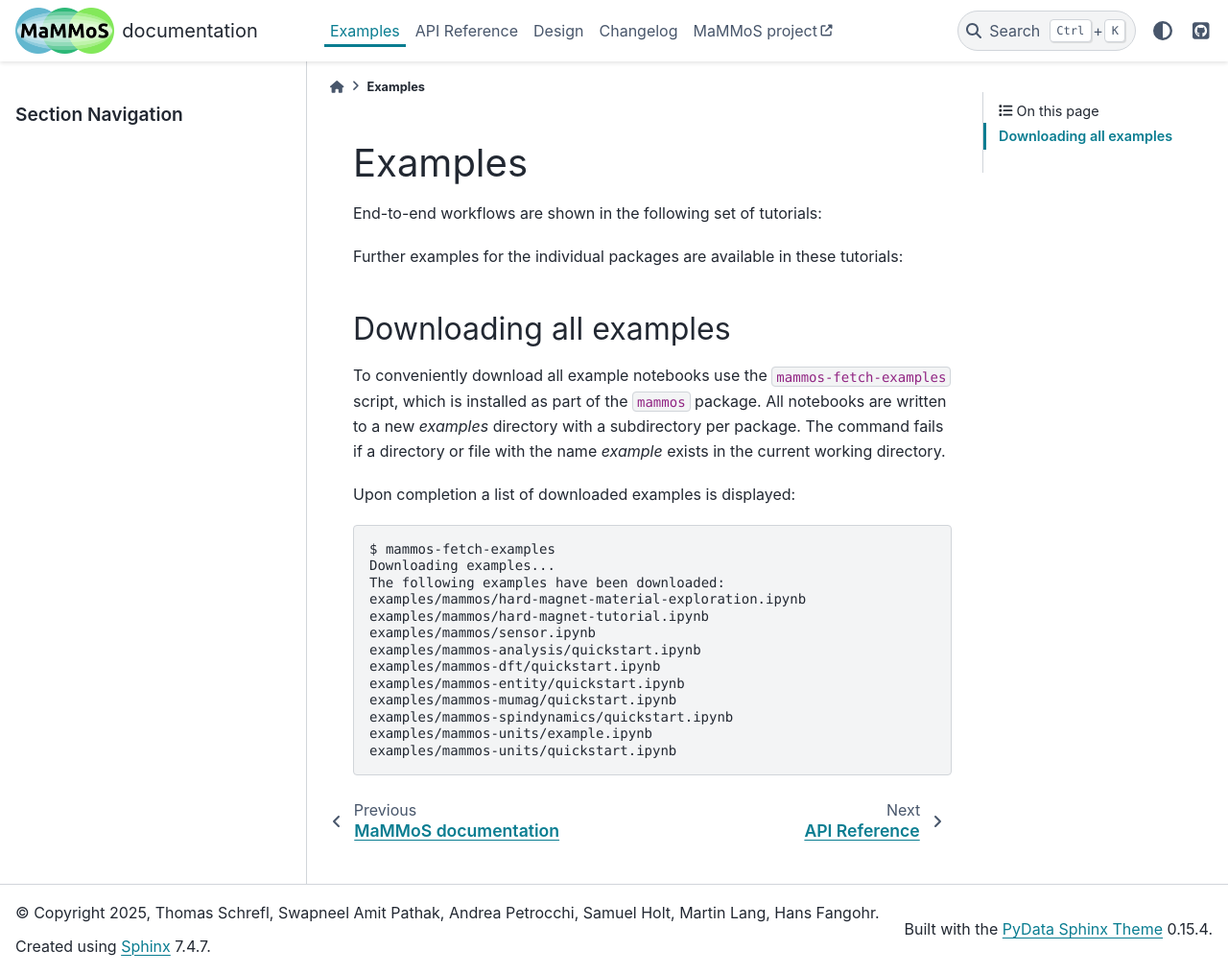
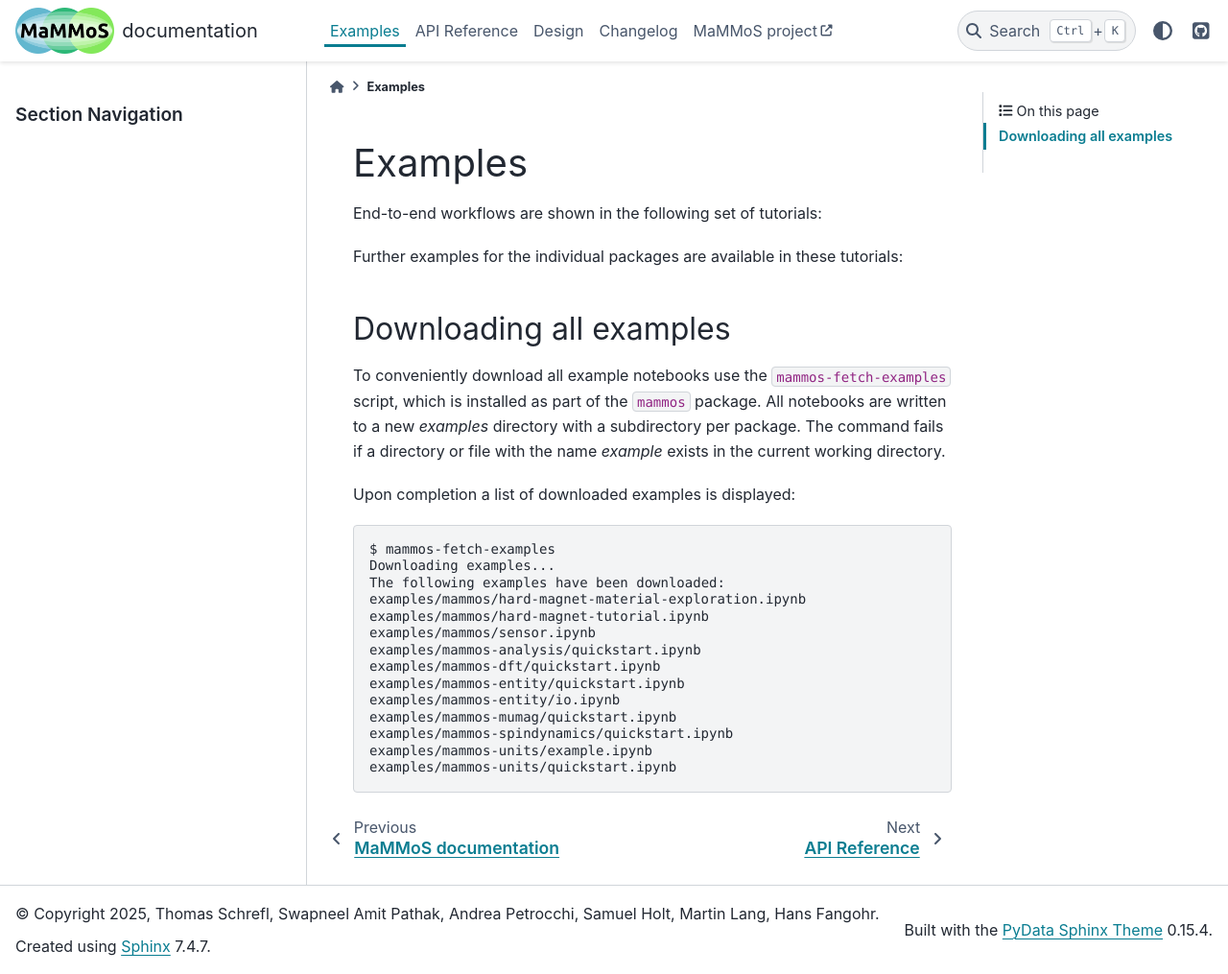
Before and after one commit to MaMMoS-project/mammos, a Sphinx documentation site: the page built from docs/source/examples/index.rst, in a window 1280 px wide and 1015 px high. Shown: the whole window at 96% size. Built offline with Sphinx 7.4.7 and the PyData theme 0.15.4, drawn with Linux system fonts in a browser that asks for light colours; pages that are not in the unit, such as notebooks, are missing from menus; the version number is read from the project's files by our own code.

Commit message:
fix docs

```diff
--- a/docs/source/examples/index.rst
+++ b/docs/source/examples/index.rst
@@ -46,6 +46,7 @@ Upon completion a list of downloaded examples is displayed:
    examples/mammos-analysis/quickstart.ipynb
    examples/mammos-dft/quickstart.ipynb
    examples/mammos-entity/quickstart.ipynb
+   examples/mammos-entity/io.ipynb
    examples/mammos-mumag/quickstart.ipynb
    examples/mammos-spindynamics/quickstart.ipynb
    examples/mammos-units/example.ipynb
```
